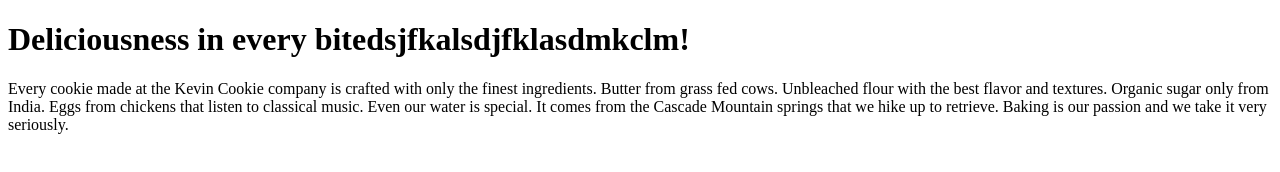
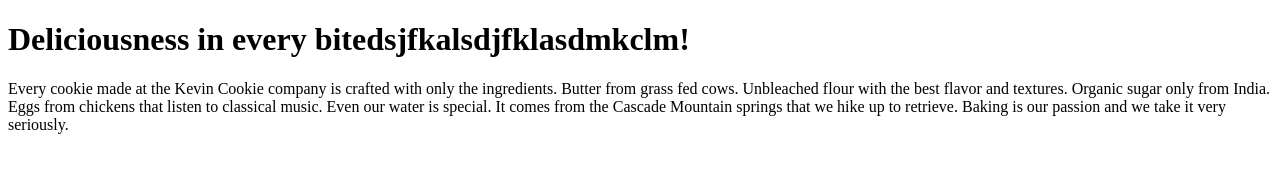
Before and after one commit to mshanosky/demo_brainlab, a plain HTML site: page index.htm in a window 1280 px wide. Drawn offline with Linux system fonts and the light colour scheme.

Commit message:
removed word

```diff
--- a/index.htm
+++ b/index.htm
@@ -3,7 +3,7 @@
 <body>
 
 <h1>Deliciousness in every bitedsjfkalsdjfklasdmkclm!</h1>
-<p>Every cookie made at the Kevin Cookie company is crafted with only the finest ingredients. Butter from grass fed cows. Unbleached flour with the best flavor and textures. Organic sugar only from India. Eggs from chickens that listen to classical music. Even our water is special. It comes from the Cascade Mountain springs that we hike up to retrieve. Baking is our passion and we take it very seriously.</p>
+<p>Every cookie made at the Kevin Cookie company is crafted with only the  ingredients. Butter from grass fed cows. Unbleached flour with the best flavor and textures. Organic sugar only from India. Eggs from chickens that listen to classical music. Even our water is special. It comes from the Cascade Mountain springs that we hike up to retrieve. Baking is our passion and we take it very seriously.</p>
 
 </body>
 </html>
```
